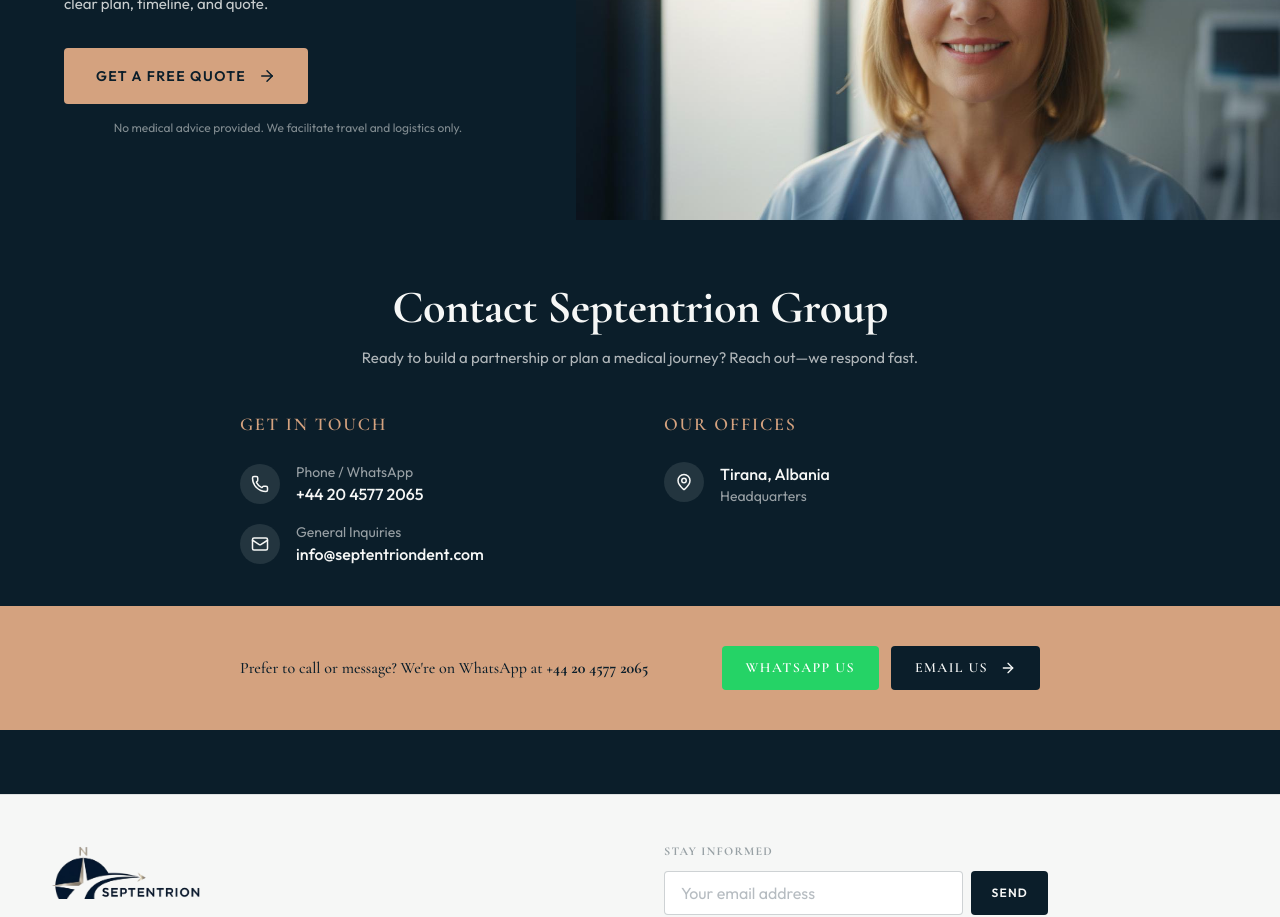
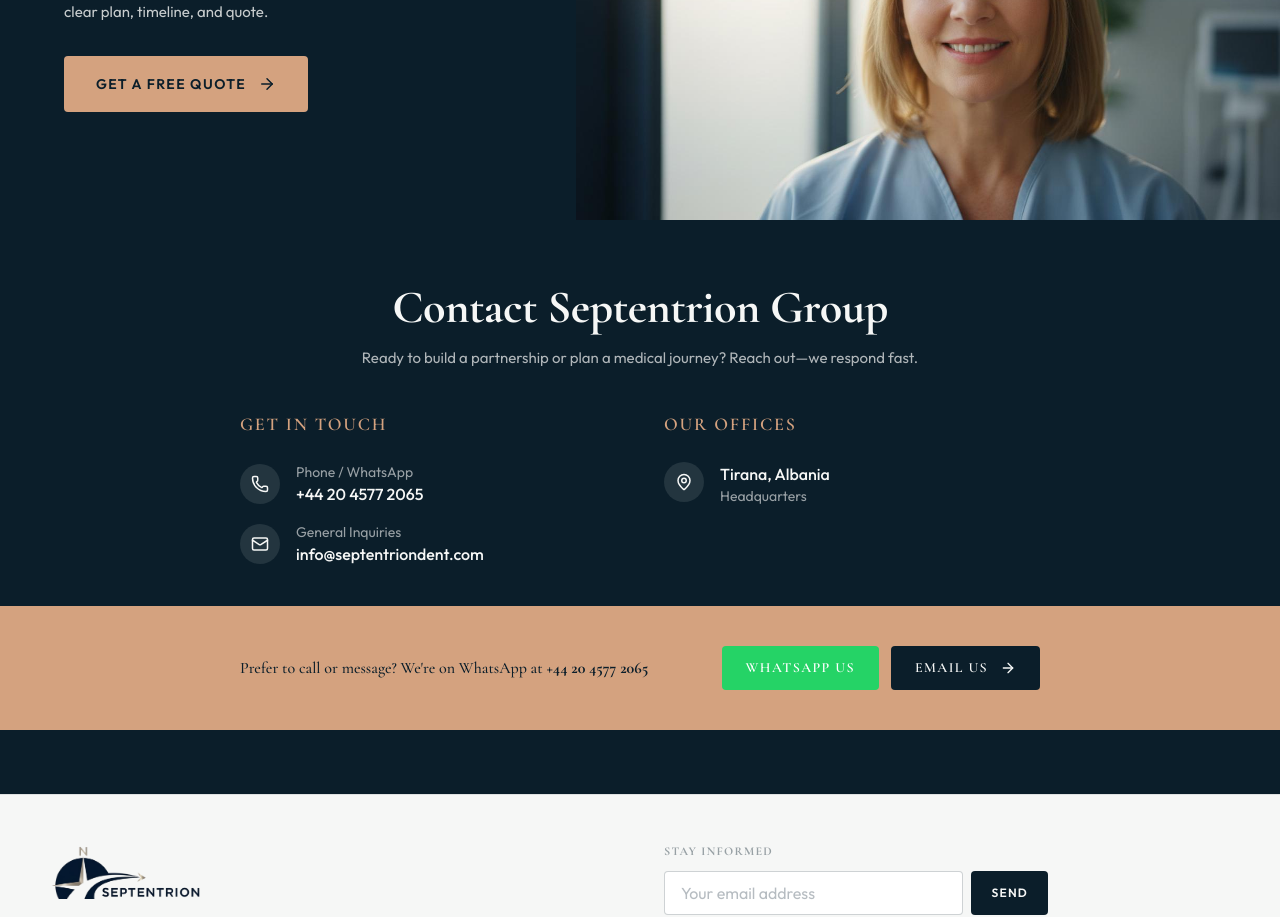
Before and after one commit to mhtranslationstudio-coder/septentriondent, a React (Vite) app in the folder app/: page / in a window 1280 px wide. Shown: the part 5460-6377 px from the top of the page. Built offline with nearby package versions, Linux system fonts and the light colour scheme.

Commit message:
Update InquirySection.tsx

```diff
--- a/app/src/sections/InquirySection.tsx
+++ b/app/src/sections/InquirySection.tsx
@@ -51,7 +51,6 @@
               Get a Free Quote
               <ArrowRight size={18} />
             </Link>
-            <p className="text-xs text-offwhite/50 text-center">No medical advice provided. We facilitate travel and logistics only.</p>
           </div>
         </div>
       </div>
```
